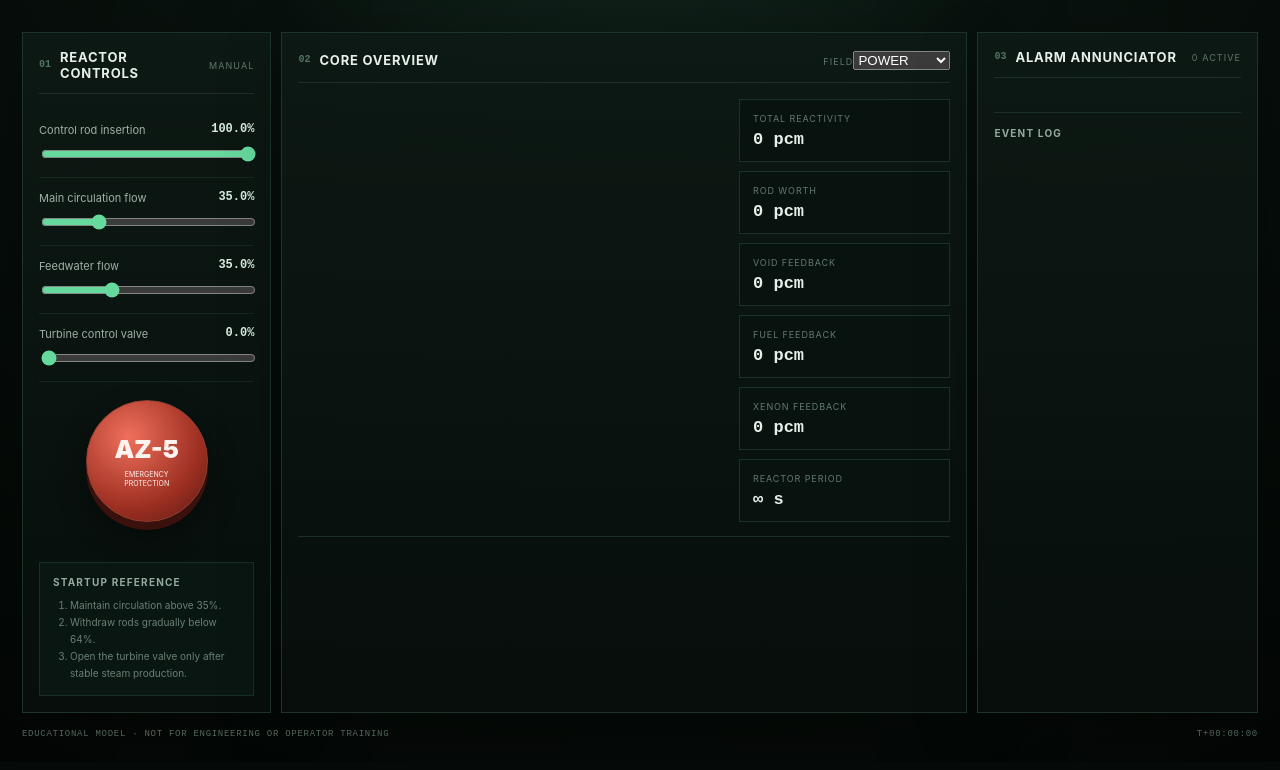
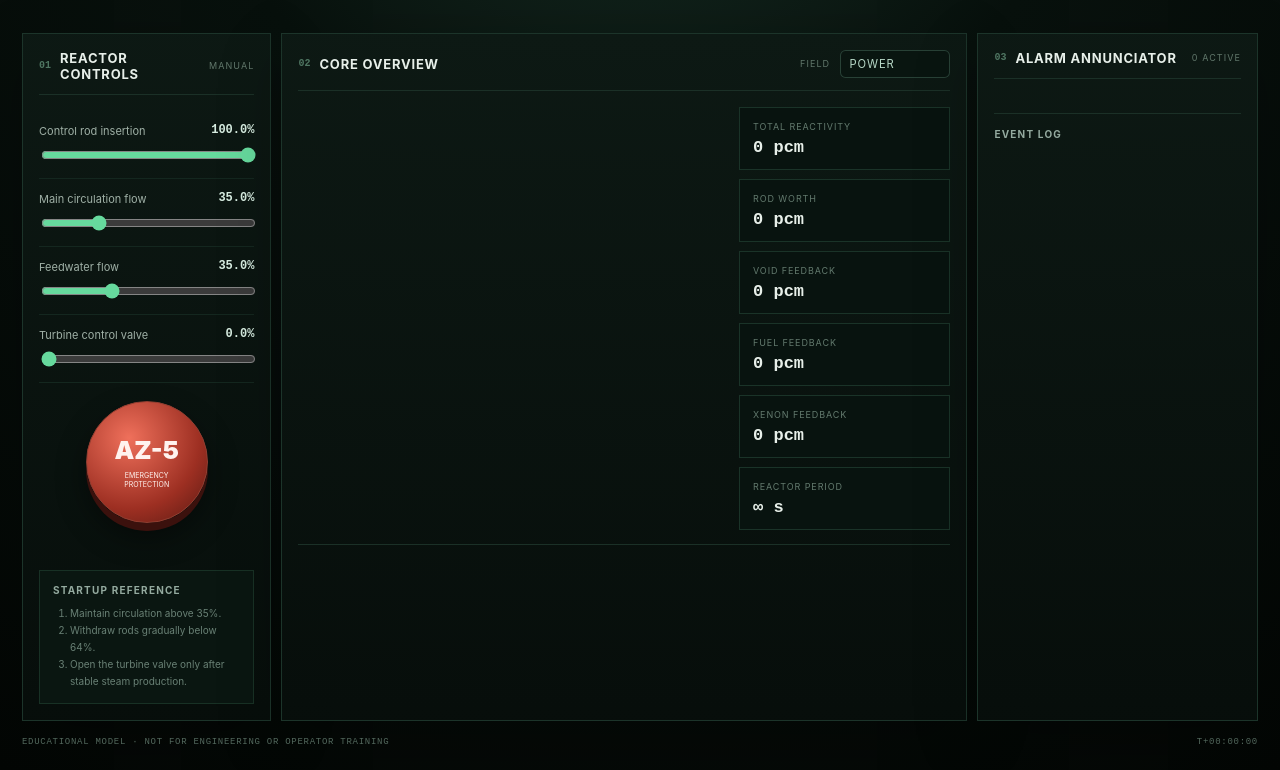
Before and after one commit to sakusdev/Chernobyl-RBMKSimulator, a website built with Vite: page index.html in a window 1280 px wide. Shown: the part 108-878 px from the top of the page. Built offline with nearby package versions, Linux system fonts and the light colour scheme.

Commit message:
Load spatial console enhancement styles

```diff
--- a/index.html
+++ b/index.html
@@ -5,6 +5,7 @@
     <meta name="viewport" content="width=device-width, initial-scale=1.0" />
     <meta name="theme-color" content="#07100d" />
     <meta name="description" content="Modern browser-based RBMK-1000 plant dynamics simulator" />
+    <link rel="stylesheet" href="/src/client/enhancements.css" />
     <title>RBMK-1000 Plant Dynamics Simulator</title>
   </head>
   <body>
```
